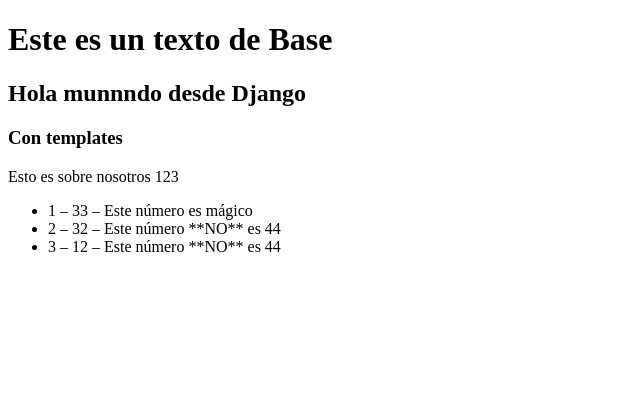
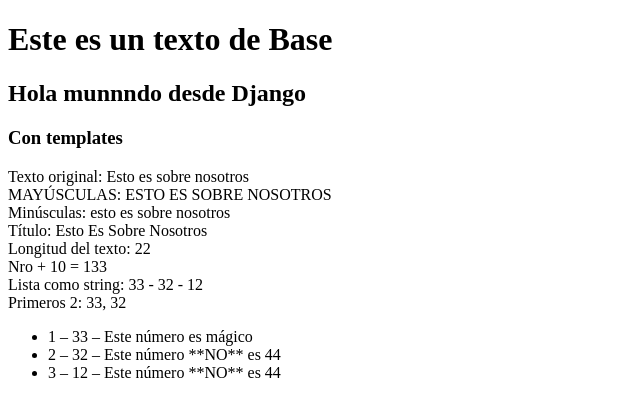
Before and after one commit to Aristides-1/PWEB2-TEORIA, a Django app: page / in a window 1280 px wide. Shown: the part 88-505 px from the top of the page, without its empty margins (0-640 px from the left). Run offline with Django 5.2, Linux system fonts and the light colour scheme.

Commit message:
añadiendo filtros al template home.html y probando distintos filtros a variables y bloque

```diff
--- a/avancesDjango/listaContactos/inicio/templates/home.html
+++ b/avancesDjango/listaContactos/inicio/templates/home.html
@@ -10,8 +10,14 @@
     <h2>Hola munnndo desde Django</h2>
     <h3>Con templates</h3>
     <p>
-        {{myText}}
-        {{myNumber}}
+            Texto original: {{ myText }}<br>
+            MAYÚSCULAS: {{ myText|upper }}<br>
+            Minúsculas: {{ myText|lower }}<br>
+            Título: {{ myText|title }}<br>
+            Longitud del texto: {{ myText|length }}<br>
+            Nro + 10 = {{ myNumber|add:"10" }}<br>
+            Lista como string: {{ myList|join:" - " }}<br>
+            Primeros 2: {{ myList|slice:":2"|join:", " }}<br>
     </p>
     <ul>
     {% for myItem in myList %}
```
